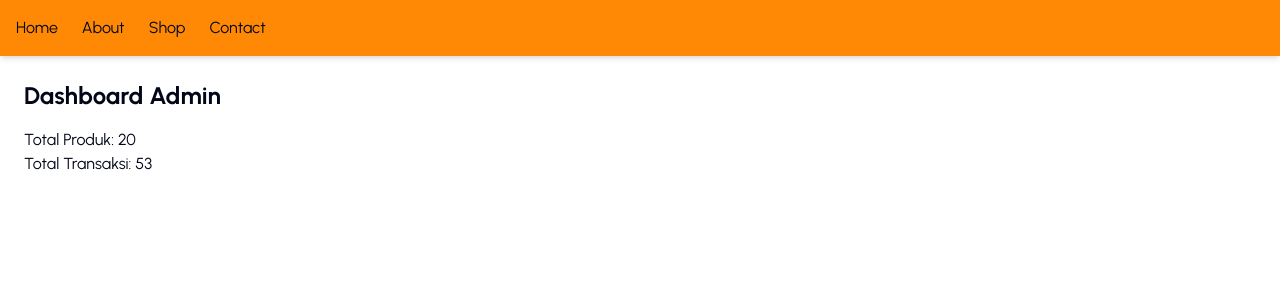
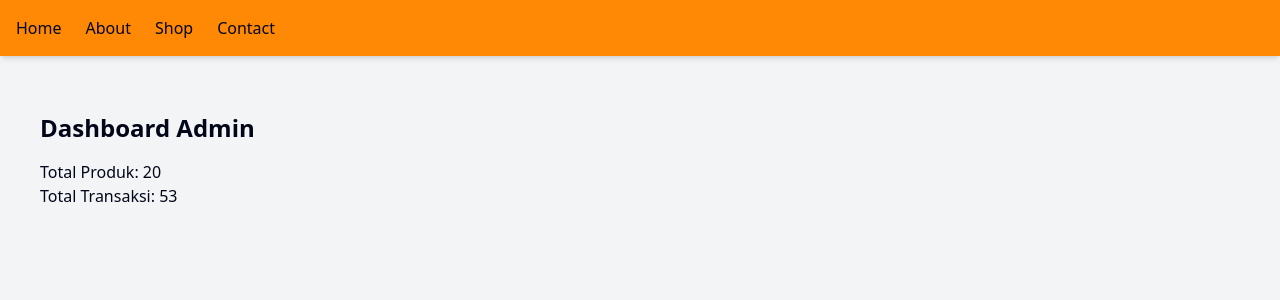
Before and after one commit to mryed17/my-store, a Next.js app: page /admin/dashboard in a window 1280 px wide. Shown: the top 300 px of the page. Built offline with nearby package versions, Linux system fonts and the light colour scheme.

Commit message:
layout.tsx

```diff
--- a/app/admin/layout.tsx
+++ b/app/admin/layout.tsx
@@ -1,26 +1,14 @@
-import type { Metadata } from "next";
-import { Urbanist } from "next/font/google";
-import "../globals.css";
+// app/admin/layout.tsx
+import { ReactNode } from "react";
 import Navbar from "./components/navbar";
 
-const font = Urbanist({ subsets: ["latin"] });
-
-export const metadata: Metadata = {
-  title: "Admin Toko Online",
-  description: "Admin Toko Online",
-};
-
-export default function RootLayout({
-  children,
-}: Readonly<{
-  children: React.ReactNode;
-}>) {
+export default function AdminLayout({ children }: { children: ReactNode }) {
   return (
-    <html lang="en">
-      <body className={font.className}>
-        <Navbar />
+    <div className="min-h-screen bg-gray-100">
+      <Navbar />
+      <main className="container mx-auto px-4 py-8">
         {children}
-      </body>
-    </html>
+      </main>
+    </div>
   );
 }
```
